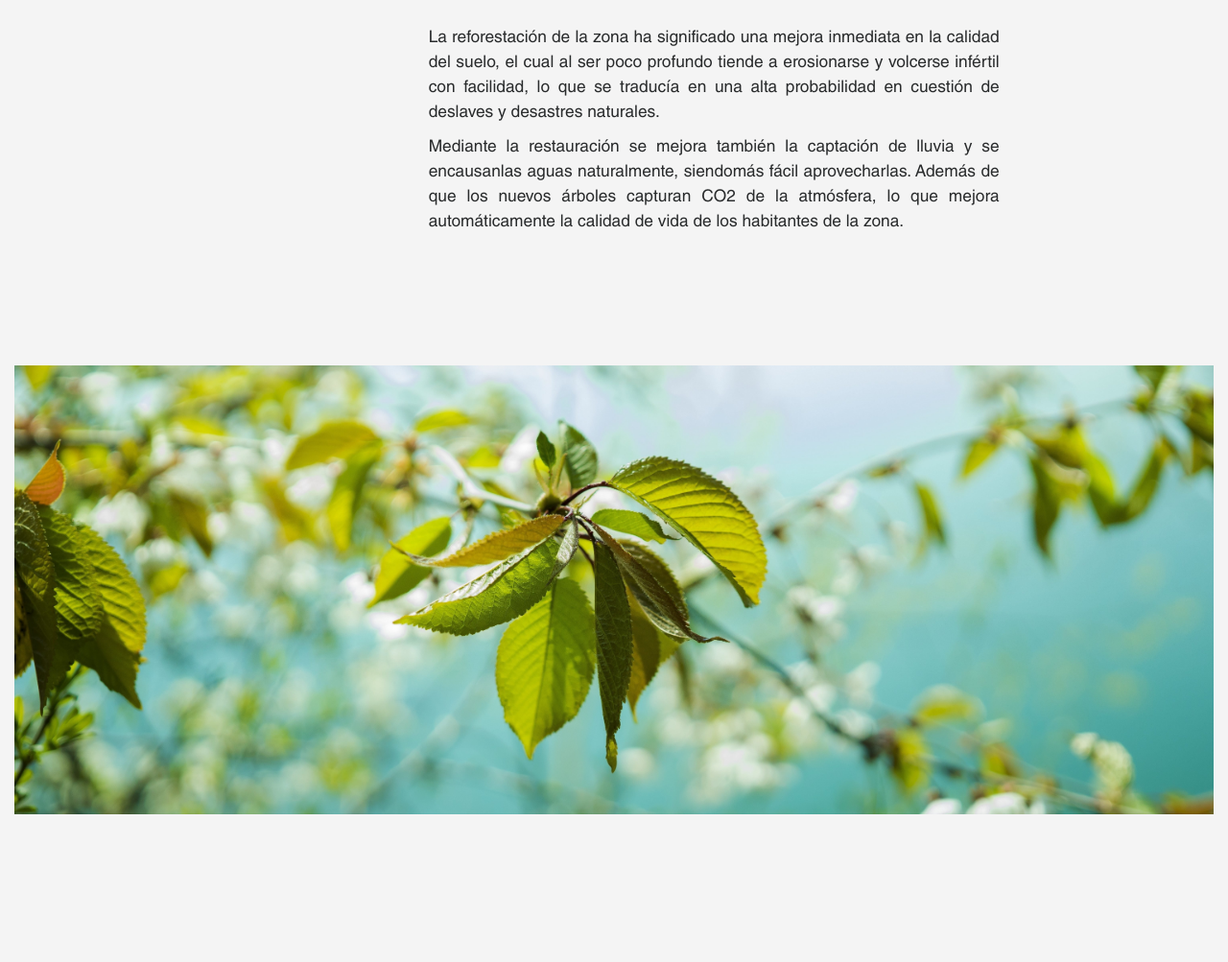
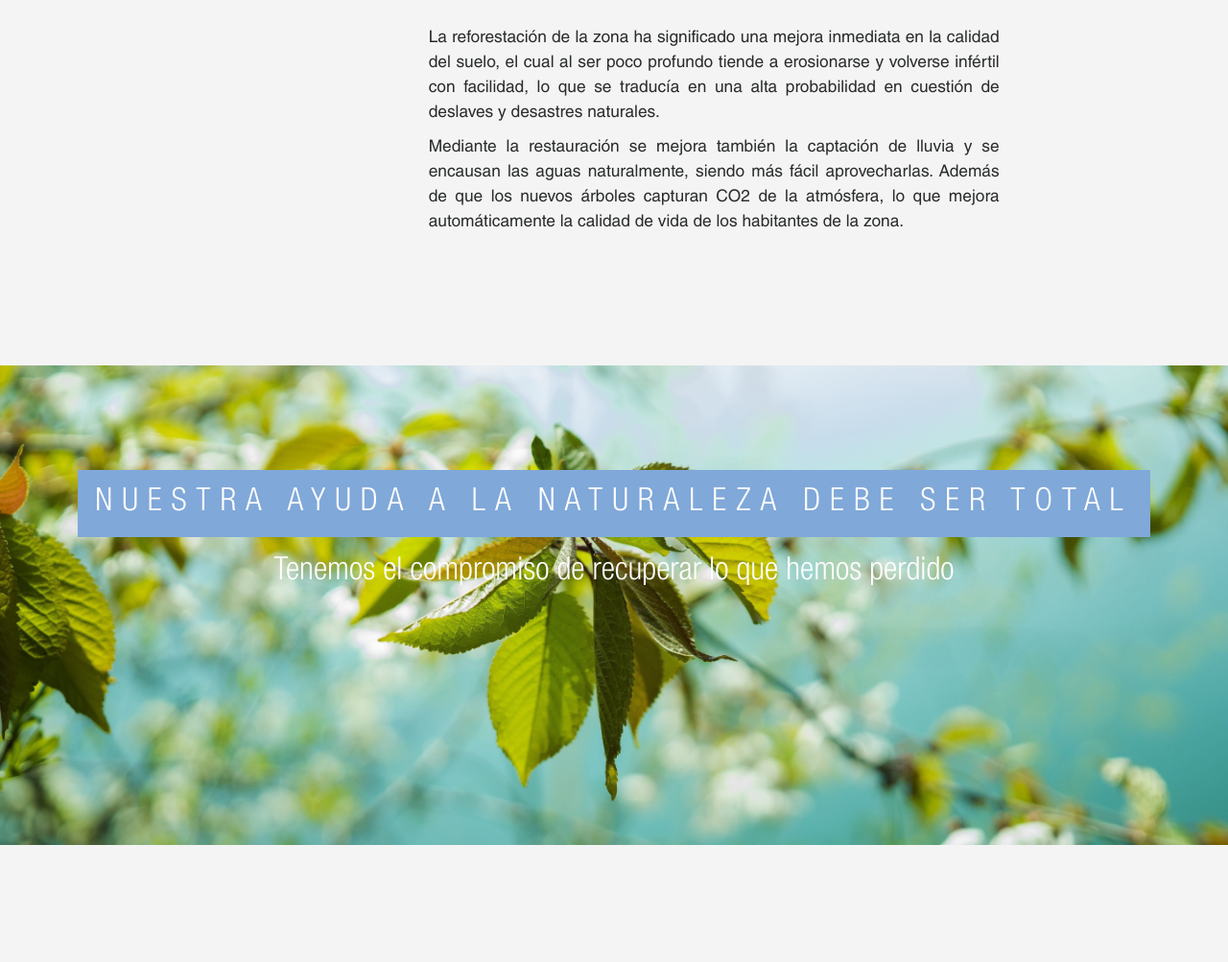
Before and after one commit to Alexalonsoq/Donaunarbol, a CodeIgniter app: page /Donaunarbol/home/sus in a window 1280 px wide. Shown: the part 1221-2224 px from the top of the page at 96% size. Run offline with CodeIgniter, Linux system fonts and the light colour scheme; some libraries are stand-ins or nearby versions.

Commit message:
Added parallax effect to sustenatbilidad

```diff
--- a/application/views/sus.php
+++ b/application/views/sus.php
@@ -38,6 +38,73 @@ p{
 #ambiental{
   margin:10% 0;
 }
+
+#myBorder{
+    color: #fff;
+    padding: 18px;
+    font-size: 25pt;
+    letter-spacing: 10px;
+    background-color:#80a8d9;
+}
+h3{
+    color: #fff;
+    padding: 18px;
+    font-size: 25pt;
+}
+
+.caption{
+  position: absolute;
+  left: 0;
+  top: 40%;
+  width: 100%;
+  text-align: center;
+  color: #000;
+
+}
+
+#myParallax{
+  position:relative;
+  background-attachment: fixed;
+  background-position: center;
+  background-repeat: no-repeat;
+  background-size: cover;
+}
+@media only screen and (max-device-width: 1024px) {
+  #myParallax {
+    background-attachment: scroll;
+    width: 100%;
+    height:auto;
+  }
+
+  .caption{
+    top:20%;
+  }
+}
+
+.ambientalImage{
+  background-image: url(../img/blooming-blossom-blurred-background.jpg);
+  min-height:500px;
+}
+
+.waterImage{
+ background-image: url( ../img/water.jpg);
+ min-height:500px;
+}
+
+.treeImage{
+  background-image: url(../img/pexels-photo.jpeg);
+  min-height:500px;
+}
+
+.legalImage{
+  background-image: url(../img/desk-writing-work-hand-man-table.jpg);
+  min-height:500px;
+}
+
+
+
+
+
 </style>
 
 
@@ -48,111 +115,126 @@ p{
 
 <div class="container-fluid"  style="background-color: #f4f4f4;">
     <div class="row" id="ambiental" >
+
       <div class="col-md-4 no-gutters text-center ">
         <h2 style="color: black" >Ambiental</h2>
       </div>
+
       <div class="col-md-6 no-gutters" style="background-color:#f4f4f4;">
             <iframe src="//www.youtube.com/embed/BWUhR1GQaYk?autoplay=0" width="100%" height="315" class="video" margin-top="0" > </iframe>
 
             <div class="col-md-12 texto text-justify no-gutters" padding="0" >
                 <p  padding="0">
                     La reforestación de la zona ha significado una mejora inmediata en la calidad
-                  del suelo, el cual al ser poco profundo tiende a erosionarse y volcerse infértil
+                    del suelo, el cual al ser poco profundo tiende a erosionarse y volverse infértil
                     con facilidad, lo que se traducía en una alta probabilidad en cuestión de
                     deslaves y desastres naturales.
                 </p>
 
                 <p class="text-justify">
-                  Mediante la restauración se mejora también la captación de lluvia y se encausanlas aguas naturalmente, siendomás fácil aprovecharlas. Además
+                    Mediante la restauración se mejora también la captación de lluvia y se encausan las aguas naturalmente, siendo más fácil aprovecharlas. Además
                     de que los nuevos árboles capturan CO2 de la atmósfera, lo que mejora
                     automáticamente la calidad de vida de los habitantes de la zona.
                   </p>
+            </div>
+
       </div>
     </div>
 </div>
 
 
+<!-- primer parallax -->
+<div id="myParallax" class="ambientalImage">
+            <div class="caption">
+                <span id="myBorder" class="textWorld">NUESTRA AYUDA A LA NATURALEZA DEBE SER TOTAL </span>
+               <h3>Tenemos el compromiso de recuperar lo que hemos perdido</h3>
+            </div>
+ </div>
 
 
+ <div class="container-fluid"  style="background-color: #f4f4f4;">
+    <div class="row" id="ambiental" >
 
+      <div class="col-md-4 no-gutters text-center ">
+        <h2 style="color: black">Social</h2>
+      </div>
 
-<img src="../img/blooming-blossom-blurred-background.jpg" width="1500" height="700" class="img-responsive">
-</div>
-<div class="container-fluid" style="background-color: #f4f4f4;">
-  <br> <br>
-   <div class="row" >
-    <div class="col-sm-4">
-      <h2 style="color: black" align="center">Social</h2>
-    </div>
-    <div class="col-sm-8" style="background-color:#f4f4f4;"><br>
-      <iframe src="//www.youtube.com/embed/BWUhR1GQaYk?autoplay=0" width="600" height="350" class="video"> </iframe>
-      <br>
-        <div class="col-sm-8 texto">
-          <p  class="text-justify">En las comunidades en las que trabajamos se imparten talleres y cursos en
-          diferentes áreas tales  como finanzas, básicas, cursos de educación ambiental
+      <div class="col-md-6 no-gutters" style="background-color:#f4f4f4;">
+            <iframe src="//www.youtube.com/embed/BWUhR1GQaYk?autoplay=0" width="100%" height="315" class="video" margin-top="0" > </iframe>
+
+            <div class="col-md-12 texto text-justify no-gutters" padding="0" >
+                    <p  class="text-justify">En las comunidades que trabajamos se imparten talleres y cursos en
+                  diferentes áreas tales  como finanzas básicas, cursos de educación ambiental,
                   asi como dinámicas de cohesión social.
                   </p>
 
                   <p class="text-justify">Este proyecto ha logrado un empoderamiento y mayor integración de los
-          miembros de la comunidad,quienes ahora trabajan en conjunto para
+                  miembros de la comunidad, quienes ahora trabajan en conjunto para
                   mejorar su situación tanto económica, social y ambiental. </p>
-          <br>
-          <br>
+            </div>
+
+      </div>
+    </div>
 </div>
 
 
-      <br><br>
+<div id="myParallax" class="waterImage">
+            <div class="caption">
+                <span id="myBorder" class="textWater">LA VIDA FLORECE EN ARMONÍA CON LA NATURALEZA   </span>
+                 <h3>Nuestra sociedad debe encontrar el equilibrio con el planeta</h3>
+            </div>
+ </div>
+
+
+ <div class="container-fluid"  style="background-color: #f4f4f4;">
+    <div class="row" id="ambiental" >
+
+      <div class="col-md-4 no-gutters text-center ">
+        <h2 style="color: black">Económico</h2>
+      </div>
+
+      <div class="col-md-6 no-gutters" style="background-color:#f4f4f4;">
+            <iframe src="//www.youtube.com/embed/BWUhR1GQaYk?autoplay=0" width="100%" height="315" class="video" margin-top="0" > </iframe>
+
+            <div class="col-md-12 texto text-justify no-gutters" padding="0" >
+                  <p class="text-justify">
+                      La comunidad recibe un apoyo económico por cada árbol plantado,
+                      es decir, restaurar la zona se convierte en su ingreso.
+                  </p>
+                  <p class="text-justify">
+                  También se identifican especies de árboles que traen otros beneficios, un ejemplo es el pinus cembroide,
+                  este árbol da un fruto que es altamente cotizado en el mercado, donde un Kg de piñón llega a alcanzar
+                  hasta los $45 dólares; asegurando así que esa producción futura genere un ingreso económico para la comunidad.
+                  </p>
+            </div>
+
       </div>
     </div>
 </div>
-    <div class="content clearfix">
-<img src="../img/water.jpg" width="1500" height="700" class="img-responsive">
+
+
+<div id="myParallax" class="treeImage">
+            <div class="caption">
+                <span id="myBorder" class="textWater">LA GANANCIA DE UNOS DEBE SER LA GANANCIA DE TODOS</span>
+                 <h3>Este proyecto beneficia económicamente a muchas Comunidades </h3>
             </div>
-<div class="container-fluid" style="background-color: #f4f4f4;">
-  <br> <br>
-   <div class="row" >
-    <div class="col-sm-4">
-      <h2 style="color: black" align="center">Económico</h2>
-    </div>
-    <div class="col-sm-8" style="background-color:#f4f4f4;"><br>
-      <iframe src="//www.youtube.com/embed/BWUhR1GQaYk?autoplay=0" width="600" height="350" class="video">
-      </iframe>
-      <br>
-      <div class="col-sm-8 texto">
-          <p class="text-justify">
-                La comunidad recibe&nbsp; un apoyo económico por cada&nbsp; árbol plantado,
-                es decir, restaurar &nbsp;la zona se convierte en su ingreso.
-            </p>
-            <p class="text-justify">
-            También se identifican especes de árboles que traen otros beneficios, un ejemplo es el pinus cembroide,
-            este arbol da un fruto que es altamente cotizado en el mercado, donde un Kg de piñon llega a alcanzar
-            hasta los $45 dólares;asegurando así que esa producción futura genere un ingreso económico para la comunidad.
-            </p>
-            <br>
-            <br>
  </div>
 
-      <br><br>
+
+ <div class="container-fluid"  style="background-color: #f4f4f4;">
+    <div class="row" id="ambiental" >
+
+      <div class="col-md-4 no-gutters text-center ">
+        <h2 style="color: black">Legal</h2>
       </div>
-  </div>
-  </div>
- <div class="content clearfix">
-<img src="../img/pexels-photo.jpeg" width="1500" height="700" class="img-responsive">
-</div>
-<div class="container-fluid" style="background-color: #f4f4f4;">
-  <br> <br>
-   <div class="row" >
-    <div class="col-sm-4">
-      <h2 style="color: black" align="center">Legal</h2>
-    </div>
-    <div class="col-sm-8" style="background-color:#f4f4f4;"><br>
-      <iframe src="//www.youtube.com/embed/BWUhR1GQaYk?autoplay=0" width="600" height="350" class="video">
-      </iframe>
-      <br>
-       <div class="col-sm-8 texto">
+
+      <div class="col-md-6 no-gutters" style="background-color:#f4f4f4;">
+            <iframe src="//www.youtube.com/embed/BWUhR1GQaYk?autoplay=0" width="100%" height="315" class="video" margin-top="0" > </iframe>
+
+            <div class="col-md-12 texto text-justify no-gutters" padding="0" >
                   <p class="text-justify">Existen múltiples tratados internacionales que buscan preservar la biodiversidad y
-              los espacios forestales en ell mundo, algunos de ellos son: Convención sobre el Cambio Climático,
-              Convenio sobre la diversidad biológica, Convención de lucha  contra  la desertificación, Instrumentos
+                    los espacios forestales en el mundo, algunos de ellos son: Convención sobre el Cambio Climático,
+                    Convenio sobre la diversidad biológica, Convención de lucha  contra  la desertificación. Instrumentos
                     que reflejan el interés de  la comunidad global por atender una problemática
                   que pone en riesgo millones de vidas.
                 </p>
@@ -161,16 +243,21 @@ p{
                   contribuyendo a los objetivos plantedos en todas estas convenciones así como a la
                     Agenda 2030 de las Naciones Unidas.
                   </p>
-            <br>
-            <br>
             </div>
-      <br><br>
+
       </div>
     </div>
 </div>
-   <div class="content clearfix">
-<img src="../img/desk-writing-work-hand-man-table.jpg" width="1500" height="700" class="img-responsive">
+
+<div id="myParallax" class="legalImage">
+            <div class="caption">
+                <span id="myBorder" class="textWater">RESERVAS DE LA BIOSFERA </span>
+                 <h3>Reconocimiento internacional a través de la UNESCO </h3>
             </div>
+ </div>
+
+
+
   <?php
 include('footer.php');
 
```
Lines whose indentation alone changed are shown as unchanged.
